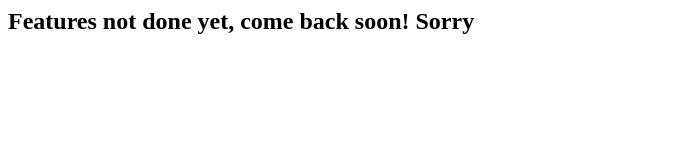
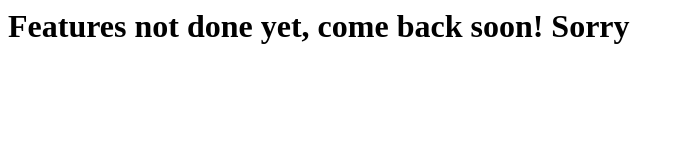
Before and after one commit to Dexson/studygames, a plain HTML site: page index.html in a window 1280 px wide. Shown: the whole page, without its empty margins (0-683 px from the left). Drawn offline with Linux system fonts and the light colour scheme.

Commit message:
Update index.html

```diff
--- a/index.html
+++ b/index.html
@@ -1,7 +1,7 @@
 <html>
 <body>
 
-  <h2>Features not done yet, come back soon! Sorry</h2>
+  <h1>Features not done yet, come back soon! Sorry</h1>
 
 </body>
 </html>
```
